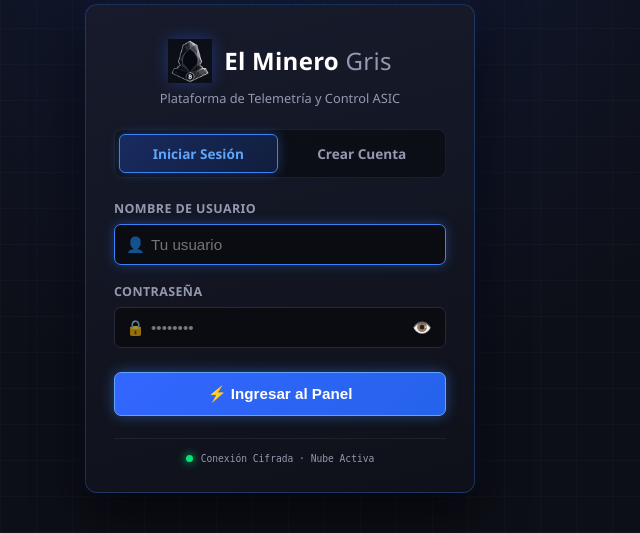
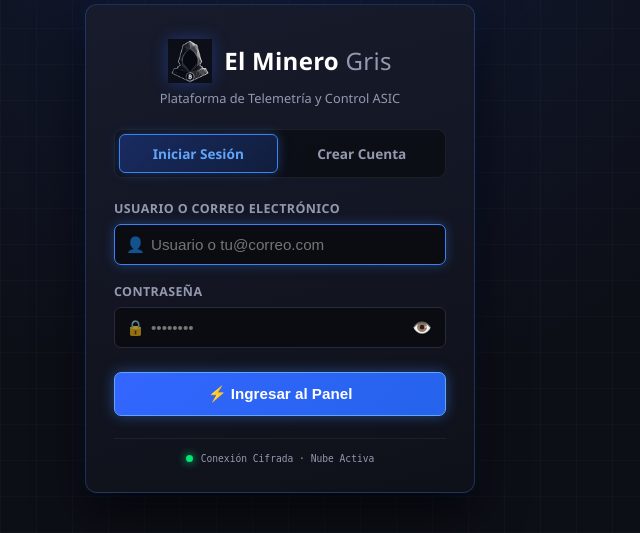
Before and after one commit to elminerogris/antminer-panel, a Flask app: page /login in a window 1280 px wide. Shown: the part 152-685 px from the top of the page, without its empty margins (360-1000 px from the left). Run offline with Flask 3, Linux system fonts and the light colour scheme; some libraries are stand-ins or nearby versions.

Commit message:
Update login.html

```diff
--- a/templates/login.html
+++ b/templates/login.html
@@ -3,6 +3,8 @@
 <head>
     <meta charset="UTF-8">
     <meta name="viewport" content="width=device-width, initial-scale=1.0">
+    <link rel="icon" type="image/png" href="/static/logo.png">
+    <link rel="apple-touch-icon" href="/static/logo.png">
     <title>El Minero Gris — Acceso al Panel</title>
     <style>
         :root {
@@ -307,12 +309,22 @@
 
         <form method="POST" id="authForm" onsubmit="alEnviarFormulario()">
             <div class="form-group">
-                <label for="username">Nombre de Usuario</label>
+                <label for="username">{{ 'Nombre de Usuario' if mode == 'register' else 'Usuario o Correo Electrónico' }}</label>
                 <div class="input-wrap">
                     <span class="input-icon">👤</span>
-                    <input type="text" id="username" name="username" placeholder="Tu usuario" autocomplete="username" required autofocus>
+                    <input type="text" id="username" name="username" placeholder="{{ 'Ej: carlos_minero' if mode == 'register' else 'Usuario o tu@correo.com' }}" autocomplete="username" required autofocus>
                 </div>
             </div>
+
+            {% if mode == 'register' %}
+            <div class="form-group">
+                <label for="email">Correo Electrónico</label>
+                <div class="input-wrap">
+                    <span class="input-icon">📧</span>
+                    <input type="email" id="email" name="email" placeholder="tu@correo.com" autocomplete="email" required>
+                </div>
+            </div>
+            {% endif %}
 
             <div class="form-group">
                 <label for="password">Contraseña</label>
```
